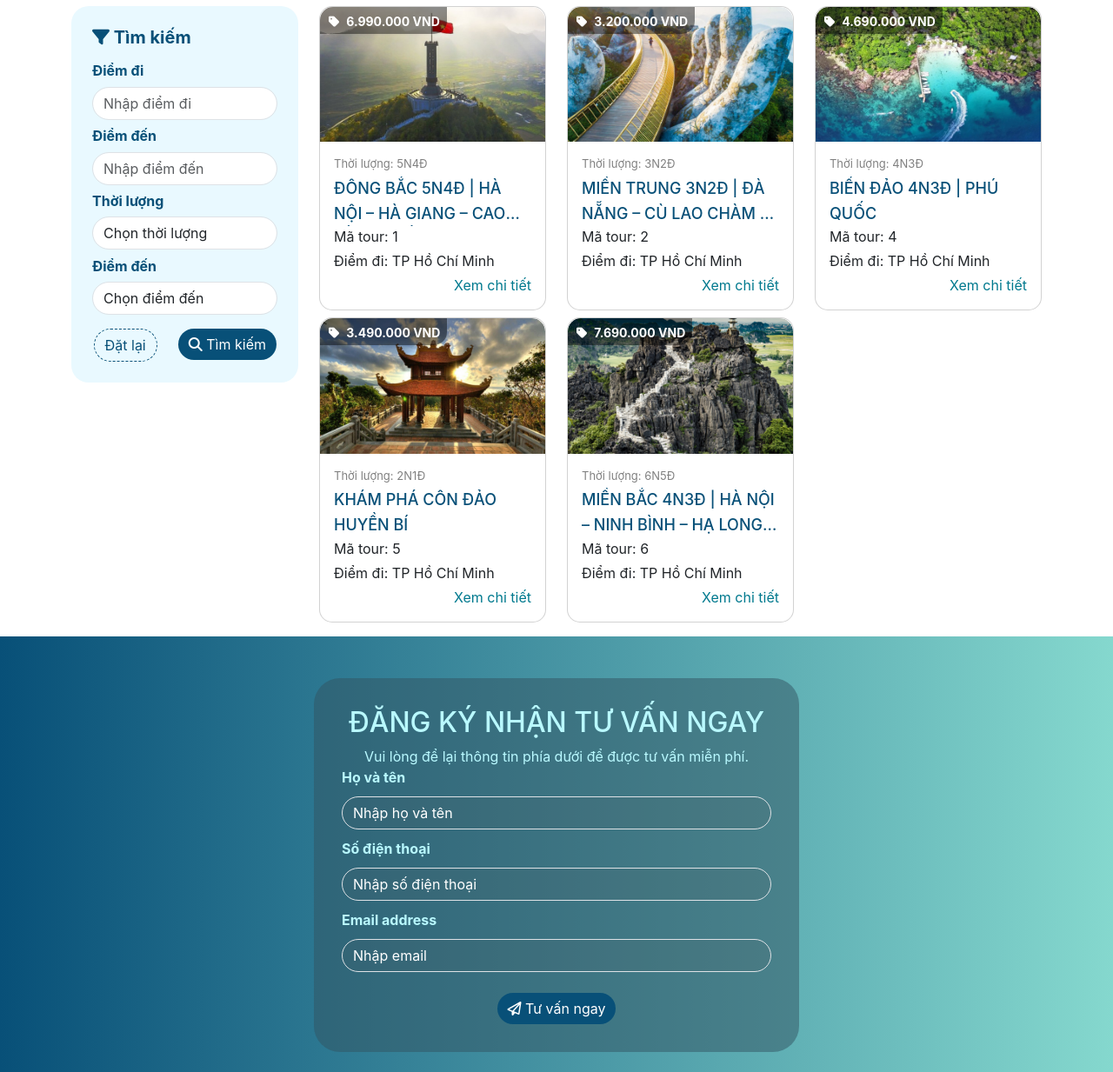
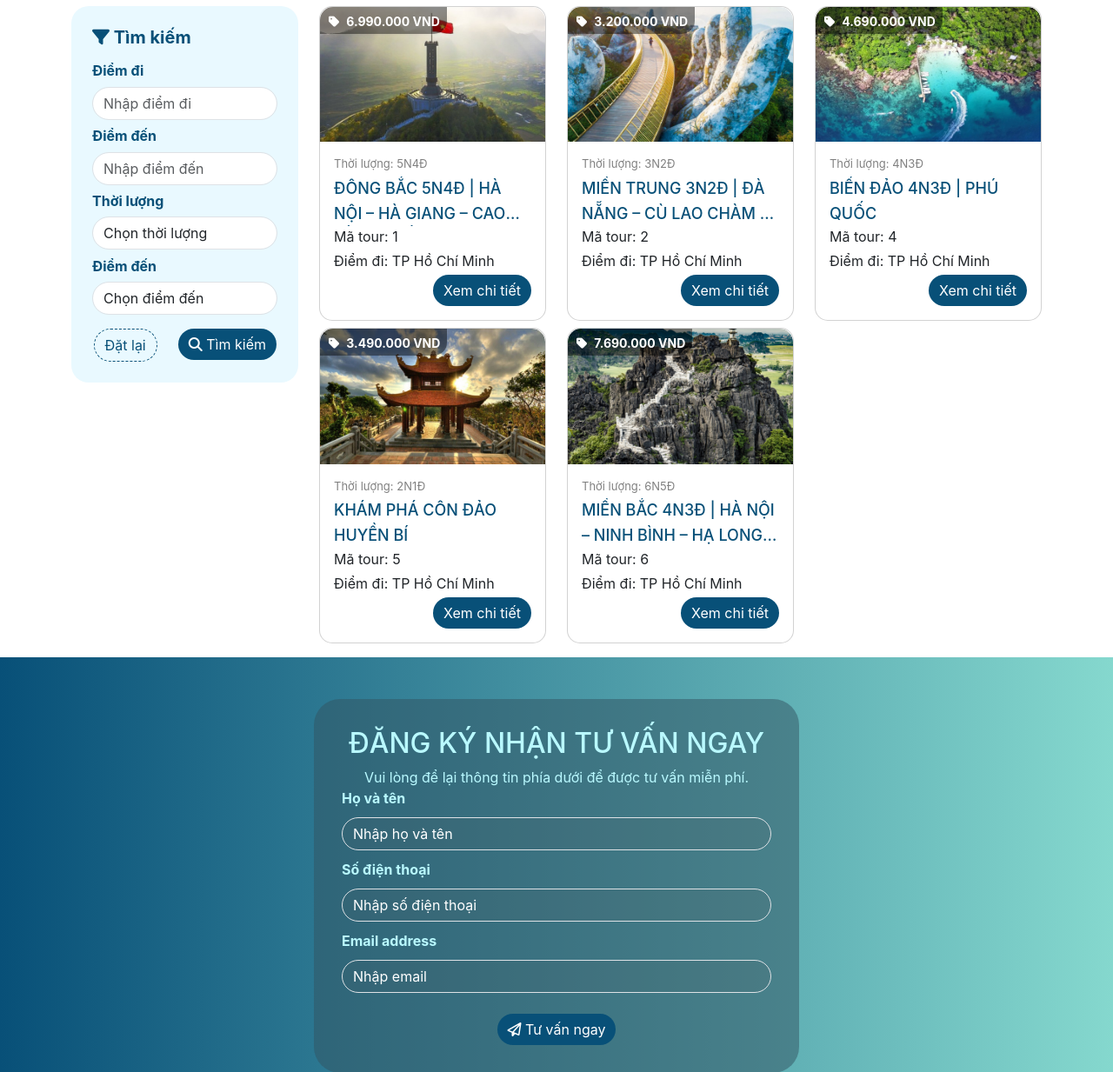
Before and after one commit to khanhvn3103/Tour_management, a PHP site: page / in a window 1280 px wide. Shown: the part 801-2034 px from the top of the page at 87% size. Run offline with PHP 8.4, Linux system fonts and the light colour scheme; data that the repository does not hold is empty; some libraries are stand-ins or nearby versions.

Commit message:
Update list_tour.php

```diff
--- a/modules/home/list_tour.php
+++ b/modules/home/list_tour.php
@@ -73,7 +73,7 @@
                                         ?>
                                     </p>
                                     <div class="text-end">
-                                        <a href="#">Xem chi tiết</a>
+                                        <a href="modules/home/tour_detail.php?code=<?php echo $tour->code; ?>" class="btn btn-primary btn-detail">Xem chi tiết</a>
                                     </div>
                                 </div>
                             </div>
```
